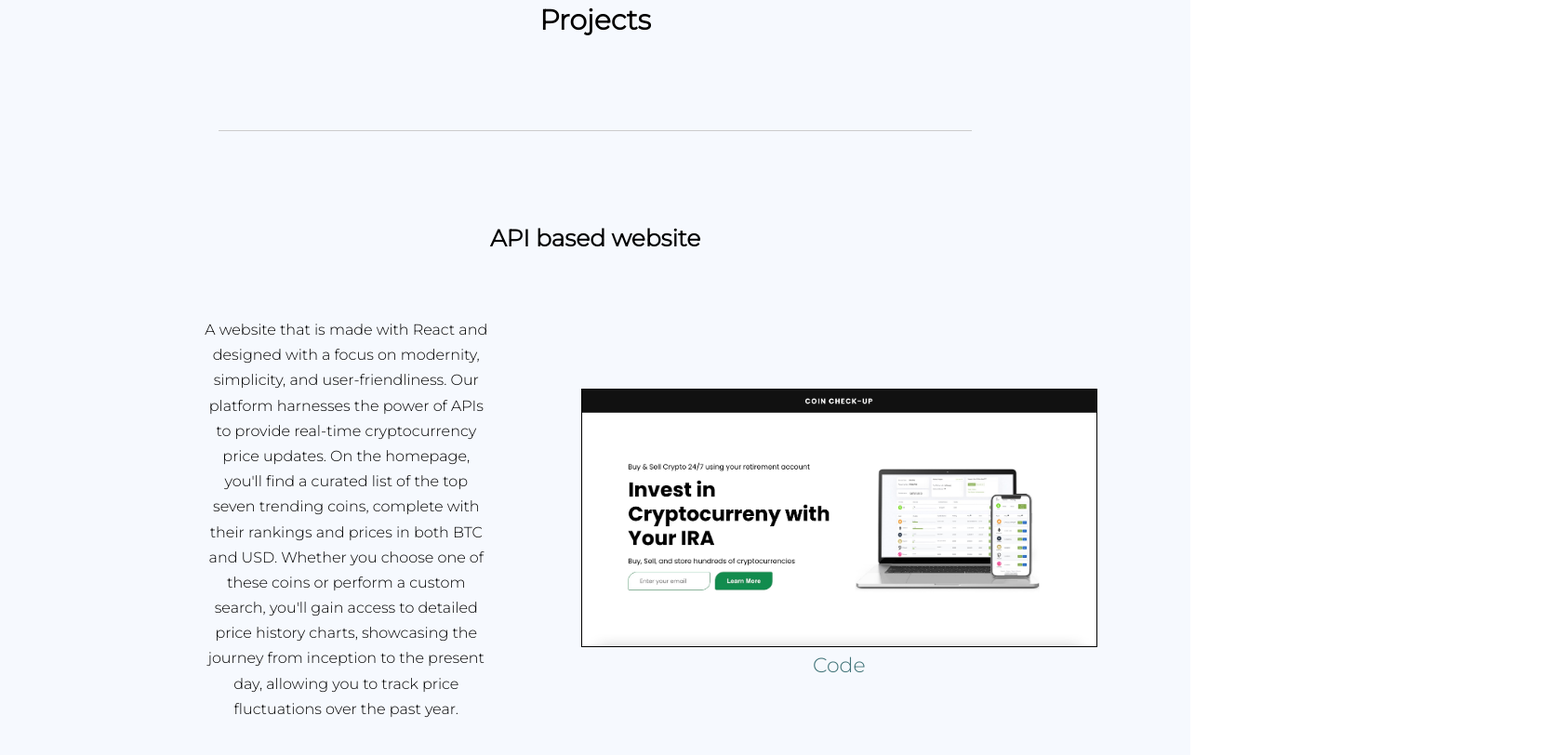
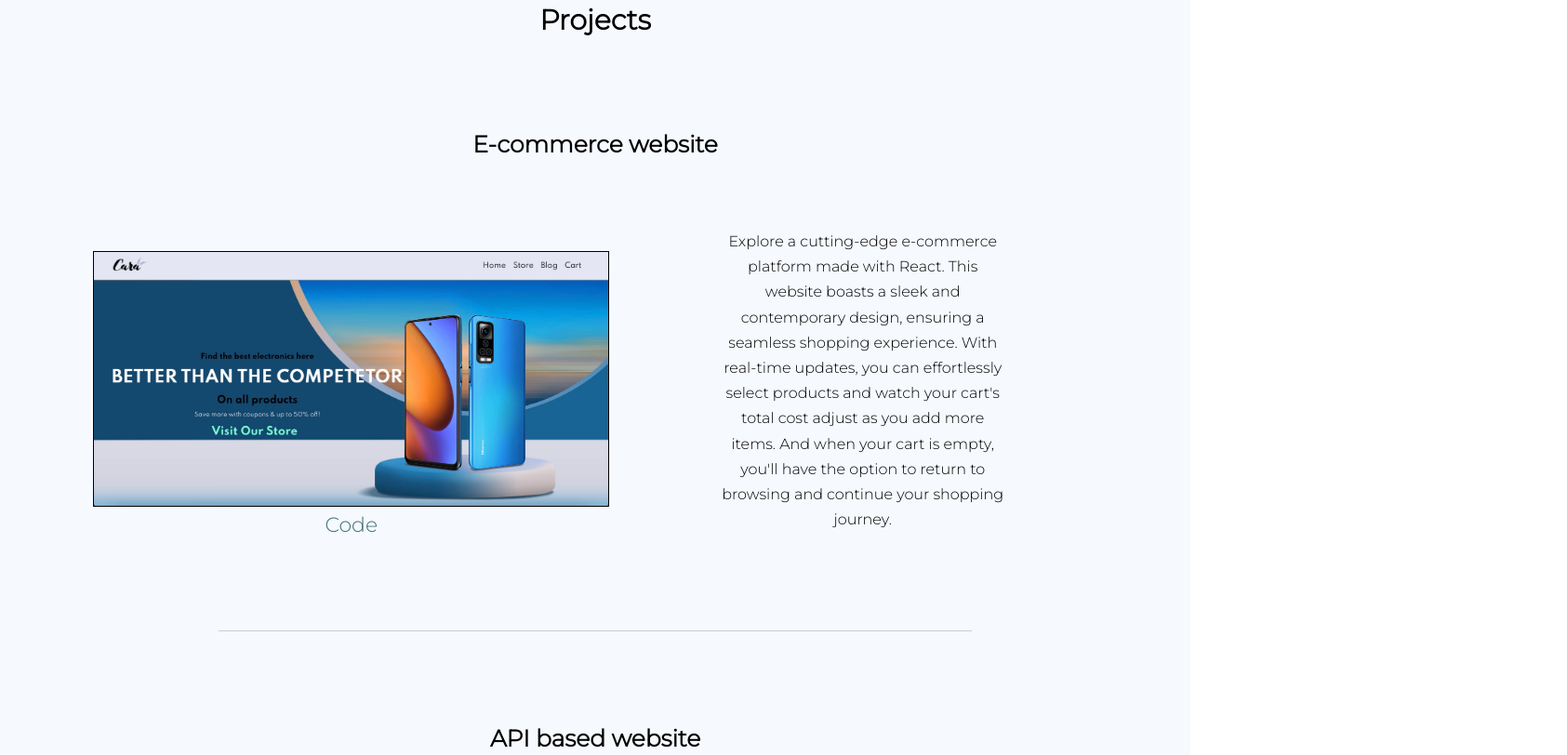
Before and after one commit to NateBalcha/Nate-portfolio, a plain HTML site: page index.html in a window 1280 px wide. Shown: the part 1682-2494 px from the top of the page at 93% size, 1685 px wide, since content can reach past the window. Drawn offline with Linux system fonts and the light colour scheme; files that its build step writes are made by us from their sources.

Commit message:
commit final

```diff
--- a/index.html
+++ b/index.html
@@ -111,7 +111,7 @@
             <main id="intro">
                 <h1 class="title">Projects</h1>
 
-                <!-- <h1 class="projectTitle">E-commerce website </h1>
+                <h1 class="projectTitle">E-commerce website </h1>
                 <div class="projectContent">
                     <div class="webImg ">
                         <a href="https://simple-ecommerce-zeta-ebon.vercel.app" target="_blank" class="projectImg">
@@ -130,7 +130,7 @@
                         option to return to
                         browsing and continue your shopping journey.
                     </p>
-                </div> -->
+                </div>
 
                 <div class="section-divider"></div>
 
@@ -211,7 +211,7 @@
         </footer>
 
 
-        <script type="text/javascript" src="assets/js/script.js"></script>
+        <script type="text/javascript" src="/script.js"></script>
 </body>
 
 </html>
```
Also changed, not shown: script.js (renamed from assets/js/script.js), style.css (renamed from assets/css/style.css).
